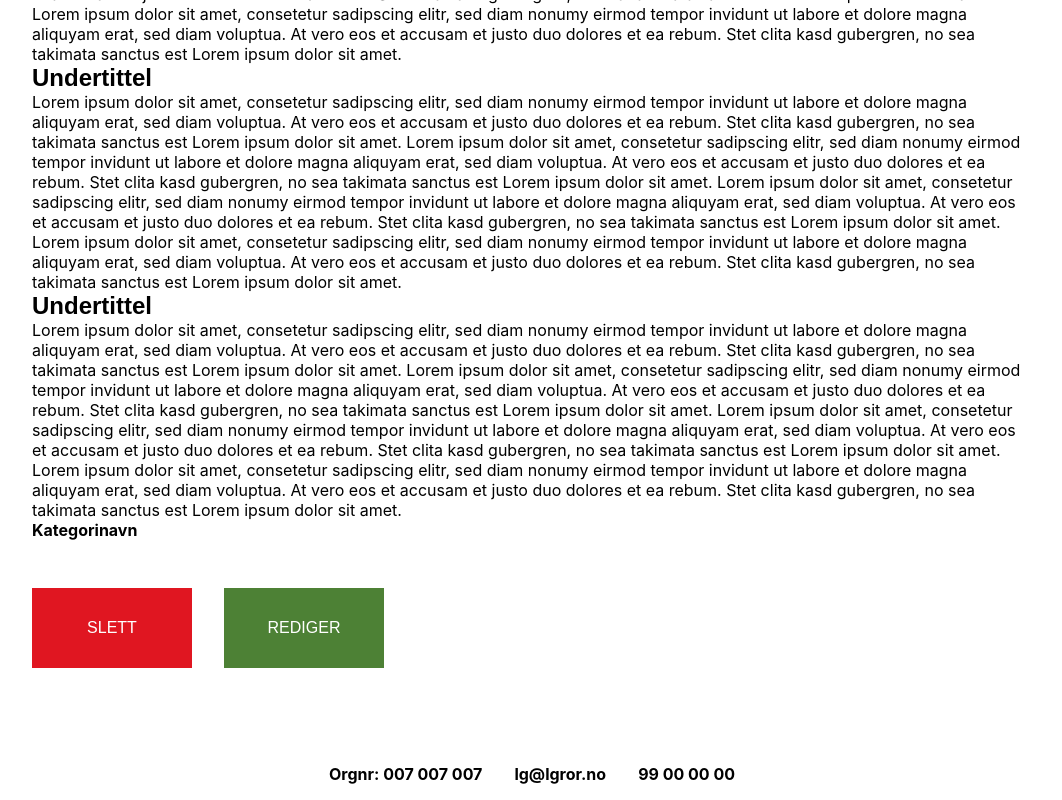
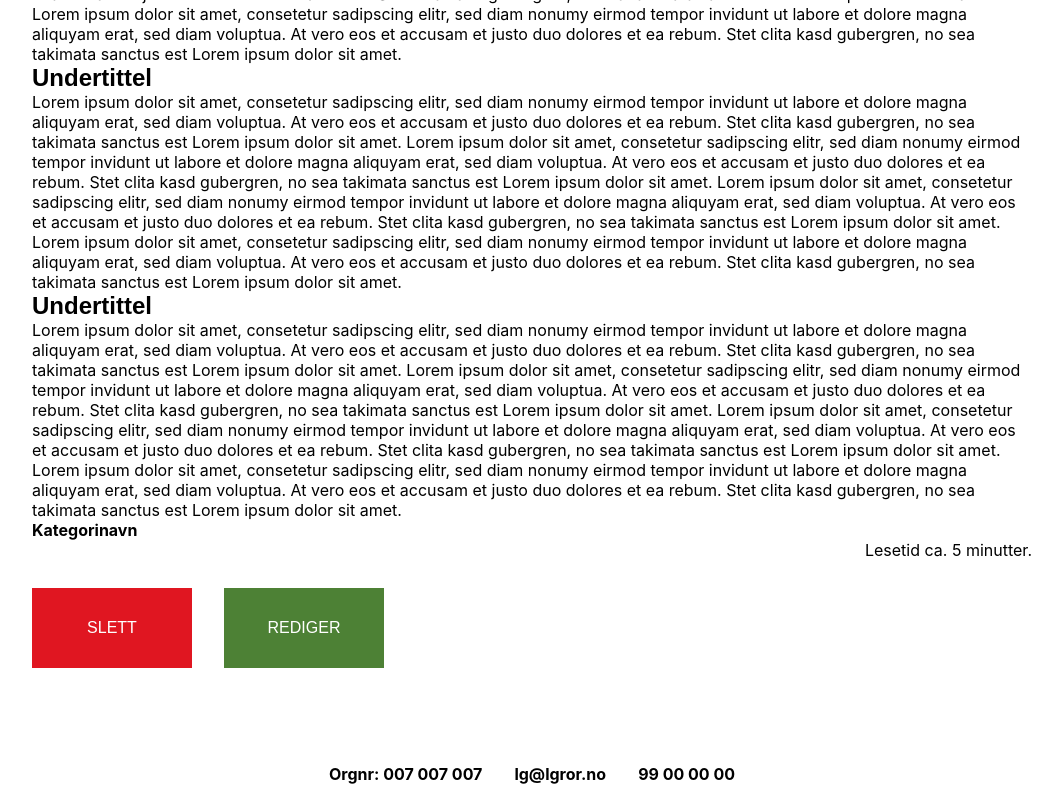
Before and after one commit to Snailey/WebapplikasjonerEksamen, a React (Create React App) app in the folder frontend/: page /articles/1 in a window 1280 px wide. Shown: the part 621-1421 px from the top of the page, without its empty margins (108-1170 px from the left). Built offline with nearby package versions, Linux system fonts and the light colour scheme.

Commit message:
added avgReadTime Article

```diff
--- a/frontend/src/pages/Article.jsx
+++ b/frontend/src/pages/Article.jsx
@@ -6,6 +6,7 @@ import {
   ArticleEditBtn,
   ArticleBoxContainer,
   ArticleContainer,
+  ArticleReadTime,
 } from '../styles/StyledComponents';
 import { create } from '../utils/logService';
 
@@ -83,6 +84,7 @@ const data = {
     },
   ],
   imgage: 'https://www.gamereactor.no/media/65/_1976583.jpg',
+  readTime: 350,
 };
 
 function Article() {
@@ -126,8 +128,13 @@ function Article() {
         <p>
           <b>{data.category}</b>
         </p>
-        <ArticleDeleteBtn>SLETT</ArticleDeleteBtn>
-        <ArticleEditBtn>REDIGER</ArticleEditBtn>
+        <div>
+          <ArticleDeleteBtn>SLETT</ArticleDeleteBtn>
+          <ArticleEditBtn>REDIGER</ArticleEditBtn>
+          <ArticleReadTime>
+            Lesetid ca. {Math.floor(data.readTime / 60)} minutter.
+          </ArticleReadTime>
+        </div>
       </ArticleBodyContainer>
     </>
   );
--- a/frontend/src/pages/Articles.jsx
+++ b/frontend/src/pages/Articles.jsx
@@ -9,6 +9,7 @@ import {
   ArticleSearchBtn,
   ArticleNewBtn,
   ArticleBoxContainer,
+  ArticleReadTime,
 } from '../styles/StyledComponents';
 
 const data = [
@@ -22,6 +23,7 @@ const data = [
       'drømmebadet ditt fra A til Å! Med hjertet for faget yter vi kvalitet i alle ledd for at du skal være i ' +
       'trygge hender',
     image: 'https://www.gamereactor.no/media/65/_1976583.jpg',
+    readTime: 156,
   },
   {
     id: 2,
@@ -33,6 +35,7 @@ const data = [
       'drømmebadet ditt fra A til Å! Med hjertet for faget yter vi kvalitet i alle ledd for at du skal være i ' +
       'trygge hender',
     image: 'https://www.gamereactor.no/media/65/_1976583.jpg',
+    readTime: 560,
   },
   {
     id: 3,
@@ -44,6 +47,7 @@ const data = [
       'drømmebadet ditt fra A til Å! Med hjertet for faget yter vi kvalitet i alle ledd for at du skal være i ' +
       'trygge hender',
     image: 'https://www.gamereactor.no/media/65/_1976583.jpg',
+    readTime: 300,
   },
   {
     id: 4,
@@ -55,6 +59,7 @@ const data = [
       'drømmebadet ditt fra A til Å! Med hjertet for faget yter vi kvalitet i alle ledd for at du skal være i ' +
       'trygge hender',
     image: 'https://www.gamereactor.no/media/65/_1976583.jpg',
+    readTime: 600,
   },
   {
     id: 5,
@@ -66,6 +71,7 @@ const data = [
       'drømmebadet ditt fra A til Å! Med hjertet for faget yter vi kvalitet i alle ledd for at du skal være i ' +
       'trygge hender',
     image: 'https://www.gamereactor.no/media/65/_1976583.jpg',
+    readTime: 500,
   },
 ];
 
@@ -104,6 +110,9 @@ function Articles() {
                   </ArticleBoxContainer>
                 </ArticleContainer>
                 <p>{article.content}</p>
+                <ArticleReadTime>
+                  Lesetid ca. {Math.floor(article.readTime / 60)} minutter.
+                </ArticleReadTime>
               </div>
             </ArticleContainer>
           </Link>
--- a/frontend/src/styles/StyledComponents.jsx
+++ b/frontend/src/styles/StyledComponents.jsx
@@ -331,6 +331,10 @@ export const ArticleEditBtn = styled.button`
   font-size: 16px;
 `;
 
+export const ArticleReadTime = styled.p`
+  float: right;
+`;
+
 // FORM
 export const FormContainer = styled.section`
   width: 500px;
```
Also changed, not shown: 1 other file (tests, documents, lock files or other folders).
